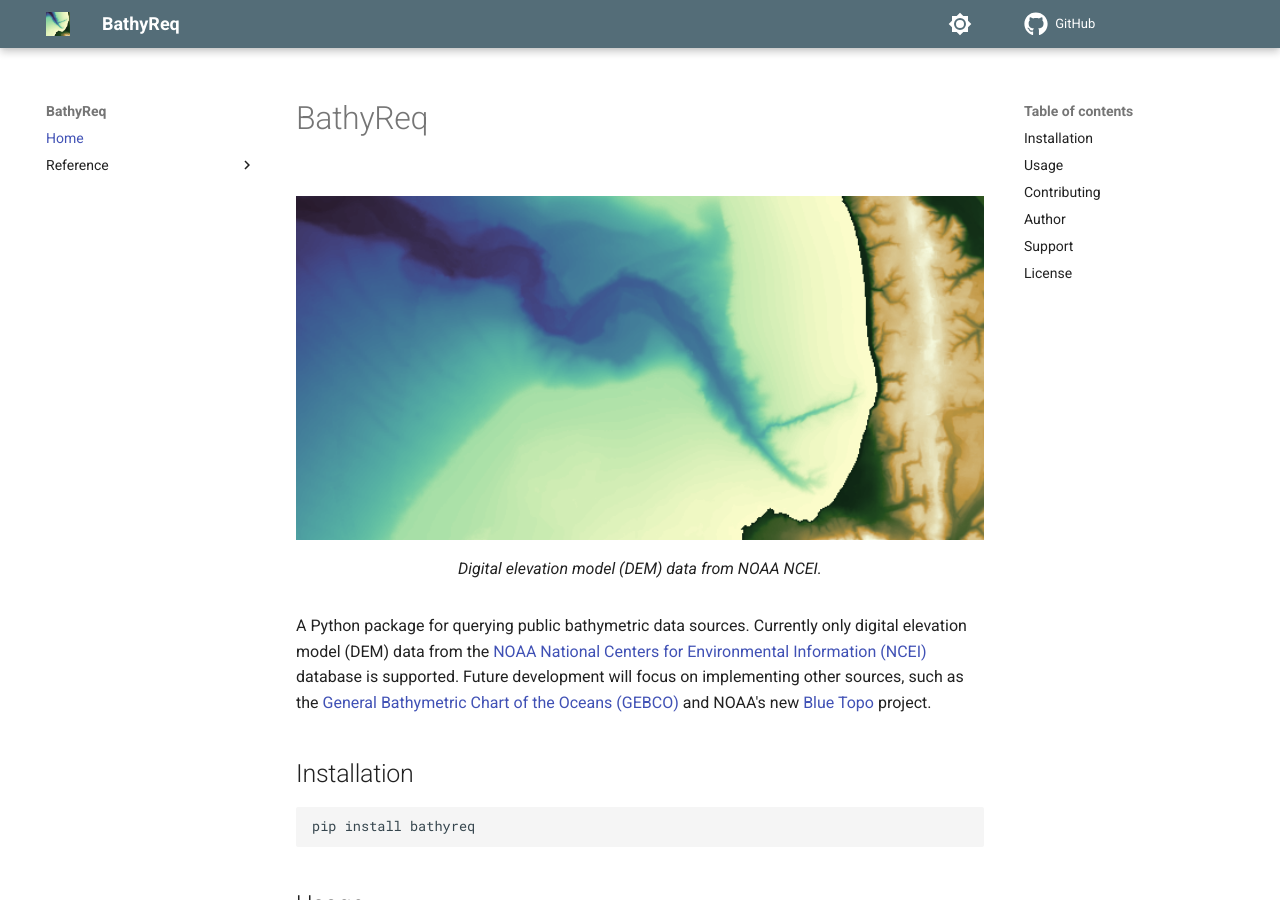
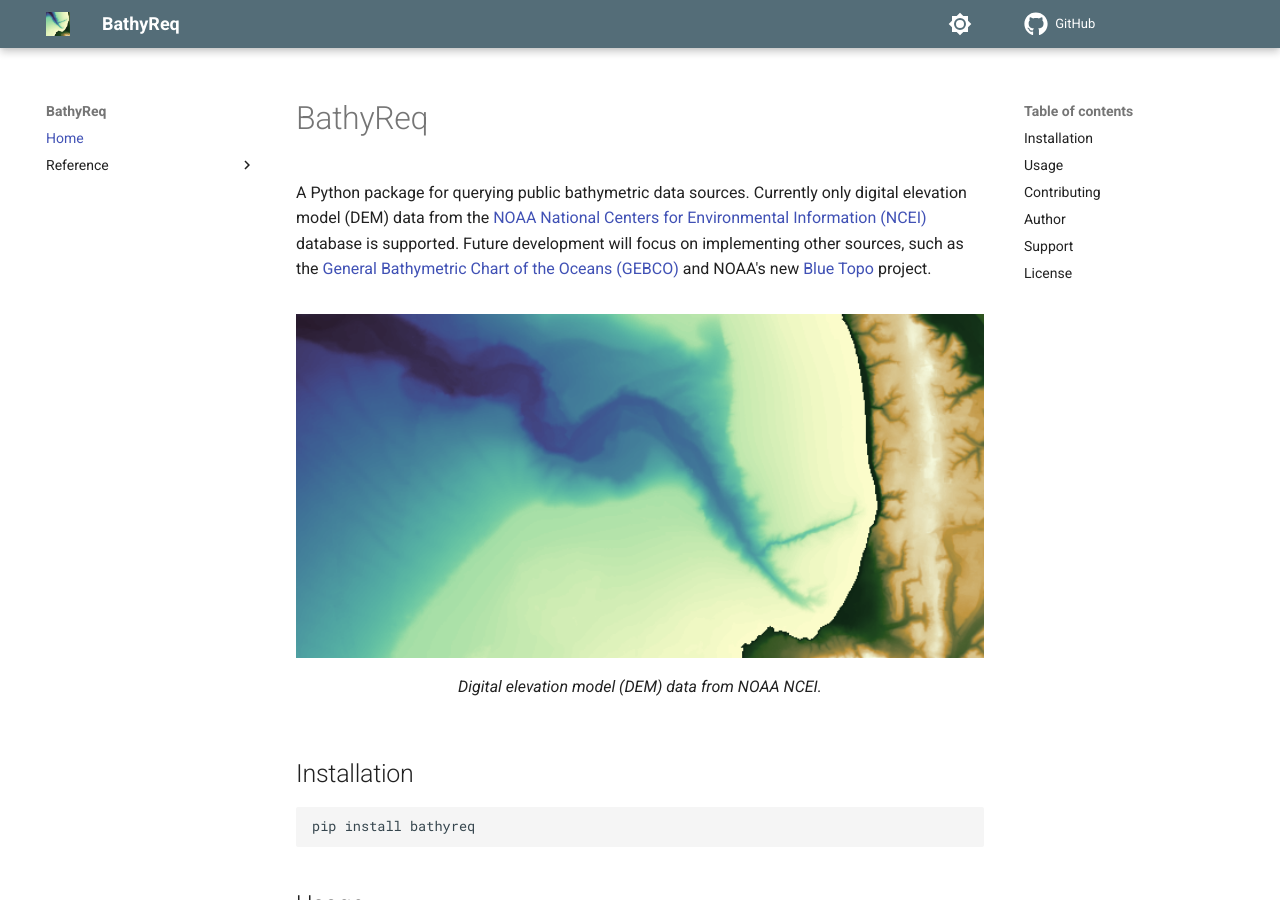
Before and after one commit to NeptuneProjects/BathyReq, an MkDocs documentation site: the page built from docs/docs/index.md, in a window 1280 px wide and 900 px high. Built offline with MkDocs 1.6.1 and Material for MkDocs 9.7.7, drawn with Linux system fonts in a browser that asks for light colours; comment, search, counter and statistics services are not loaded.

Commit message:
Change order

````diff
--- a/docs/docs/index.md
+++ b/docs/docs/index.md
@@ -1,14 +1,13 @@
 # BathyReq
+
+A Python package for querying public bathymetric data sources.
+Currently only digital elevation model (DEM) data from the [NOAA National Centers for Environmental Information (NCEI)](https://www.ncei.noaa.gov/) database is supported.
+Future development will focus on implementing other sources, such as the [General Bathymetric Chart of the Oceans (GEBCO)](https://www.gebco.net) and NOAA's new [Blue Topo](https://nauticalcharts.noaa.gov/data/bluetopo.html) project.
 
 <figure markdown>
   ![Banner](assets/banner.png){ width="800" }
   <figcaption>Digital elevation model (DEM) data from NOAA NCEI.</figcaption>
 </figure>
-
-
-A Python package for querying public bathymetric data sources.
-Currently only digital elevation model (DEM) data from the [NOAA National Centers for Environmental Information (NCEI)](https://www.ncei.noaa.gov/) database is supported.
-Future development will focus on implementing other sources, such as the [General Bathymetric Chart of the Oceans (GEBCO)](https://www.gebco.net) and NOAA's new [Blue Topo](https://nauticalcharts.noaa.gov/data/bluetopo.html) project.
 
 ## Installation
 ```bash
````
